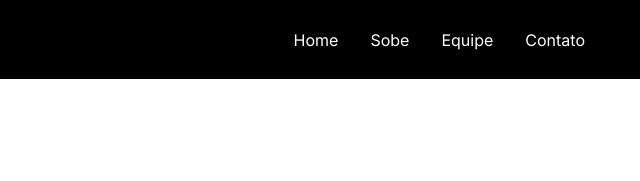
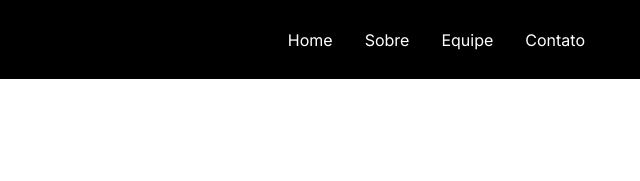
Before and after one commit to diogohsp/layouts-challenges, a plain HTML site: page flex-grid-layouts/index.html in a window 1280 px wide. Shown: the top 181 px of the page, 640-1280 px from the left. Drawn offline with Linux system fonts and the light colour scheme.

Commit message:
feat: layouts

```diff
--- a/flex-grid-layouts/index.html
+++ b/flex-grid-layouts/index.html
@@ -18,7 +18,7 @@
         <nav class="menu">
           <ul>
             <li><a href="/">Home</a></li>
-            <li><a href="">Sobe</a></li>
+            <li><a href="">Sobre</a></li>
             <li><a href="">Equipe</a></li>
             <li><a href="">Contato</a></li>
           </ul>
```
